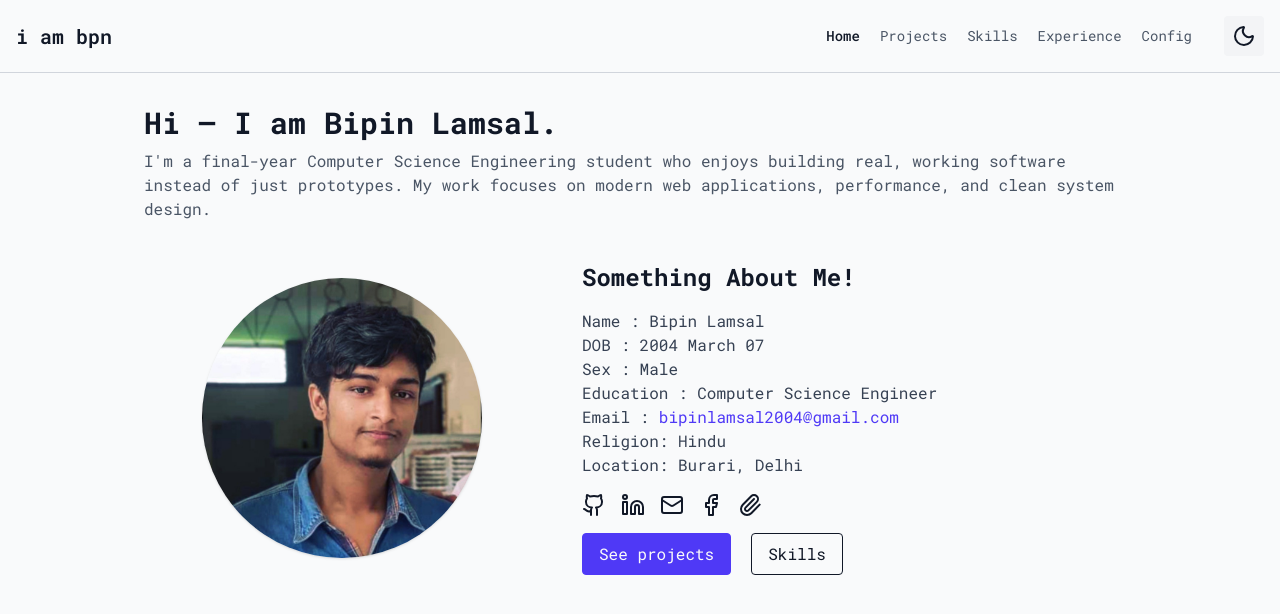
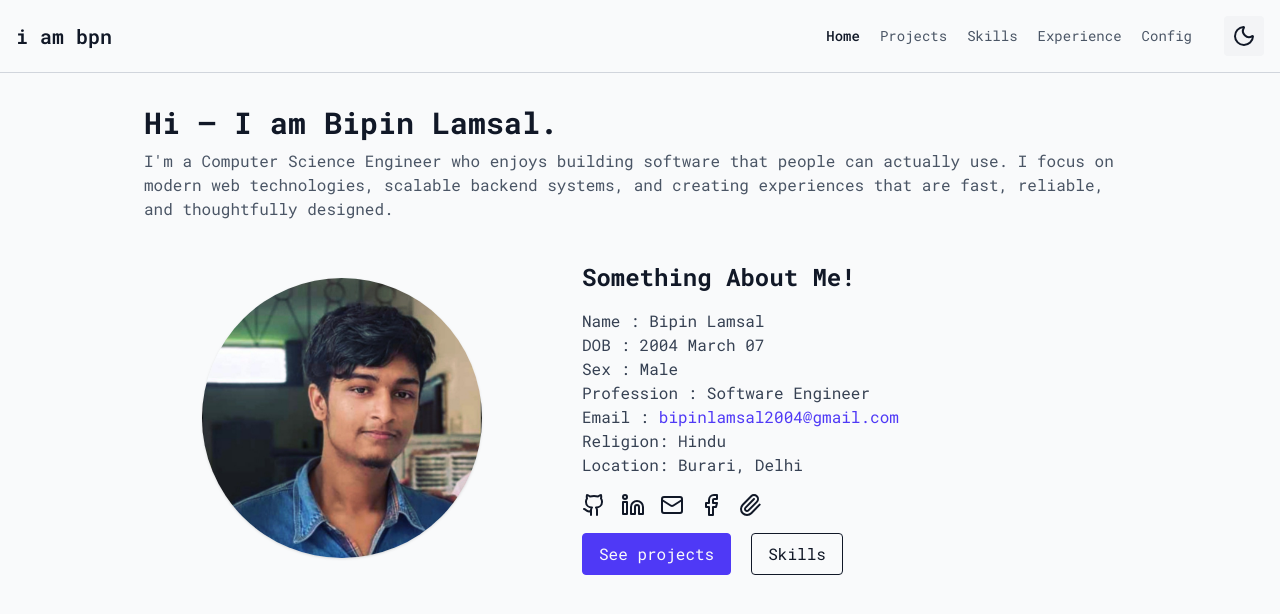
Before and after one commit to bpn333/bpn333.github.io, a React (Vite) app: page / in a window 1280 px wide. Shown: the top 614 px of the page. Built offline with nearby package versions, Linux system fonts and the light colour scheme.

Commit message:
no longer student now

```diff
--- a/src/pages/Home.jsx
+++ b/src/pages/Home.jsx
@@ -8,9 +8,7 @@ export default function Home() {
             <motion.header initial={{ y: -10, opacity: 0 }} animate={{ y: 0, opacity: 1 }}>
                 <h1 className="text-3xl font-bold">Hi — I am Bipin Lamsal.</h1>
                 <p className="mt-2 text-gray-600 dark:text-gray-300">
-                    I'm a final-year Computer Science Engineering student who enjoys building real,
-                    working software instead of just prototypes. My work focuses on modern web
-                    applications, performance, and clean system design.
+                    I'm a Computer Science Engineer who enjoys building software that people can actually use. I focus on modern web technologies, scalable backend systems, and creating experiences that are fast, reliable, and thoughtfully designed.
                 </p>
             </motion.header>
 
@@ -30,7 +28,7 @@ export default function Home() {
                             Name : Bipin Lamsal<br />
                             DOB : 2004 March 07<br />
                             Sex : Male<br />
-                            Education : Computer Science Engineer<br />
+                            Profession : Software Engineer<br />
                             Email : <a href="mailto:bipinlamsal2004@gmail.com" className='text-indigo-600 dark:text-indigo-300'>bipinlamsal2004@gmail.com</a><br />
                             Religion: Hindu<br />
                             Location: Burari, Delhi<br />
```
